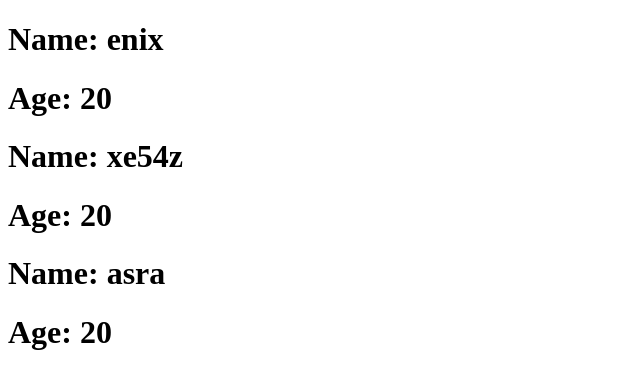
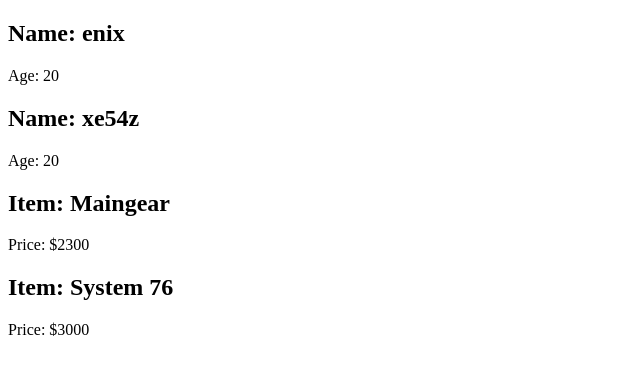
Before and after one commit to code-enx/my-react-course, a React (Vite) app: page / in a window 1280 px wide. Shown: the top 388 px of the page, without its empty margins (0-640 px from the left). Built offline with nearby package versions, Linux system fonts and the light colour scheme.

Commit message:
Day 8: Learning Props

```diff
--- a/src/App.jsx
+++ b/src/App.jsx
@@ -1,9 +1,17 @@
-import UserList from "./components/UserList";
+import Person from "./components/Person";
+import Products from "./components/Products";
 
 function App() {
   return (
     <div>
-      <UserList />
+      <div>
+        <Person name="enix" age={20} />
+        <Person name="xe54z" age={20} />
+      </div>
+      <div>
+        <Products name="Maingear" price="2300" />
+        <Products name="System 76" price="3000" />
+      </div>
     </div>
   );
 }
--- /dev/null
+++ b/src/components/Person.jsx
@@ -0,0 +1,10 @@
+function Person({ name, age }) {
+  return (
+    <div>
+      <h2>Name: {name}</h2>
+      <p>Age: {age}</p>
+    </div>
+  );
+}
+
+export default Person;
--- /dev/null
+++ b/src/components/Products.jsx
@@ -0,0 +1,10 @@
+function Products({ name, price }) {
+  return (
+    <div>
+      <h2>Item: {name}</h2>
+      <p>Price: ${price}</p>
+    </div>
+  );
+}
+
+export default Products;
--- a/src/components/UserList.jsx
+++ /dev/null
@@ -1,20 +0,0 @@
-function UserList() {
-  const users = [
-    { id: 1, name: "enix", age: 20 },
-    { id: 2, name: "xe54z", age: 20 },
-    { id: 3, name: "asra", age: 20 },
-  ];
-
-  return (
-    <div>
-      {users.map((user) => (
-        <div key={user.id}>
-          <h1>Name: {user.name}</h1>
-          <h1>Age: {user.age}</h1>
-        </div>
-      ))}
-    </div>
-  );
-}
-
-export default UserList;
```
